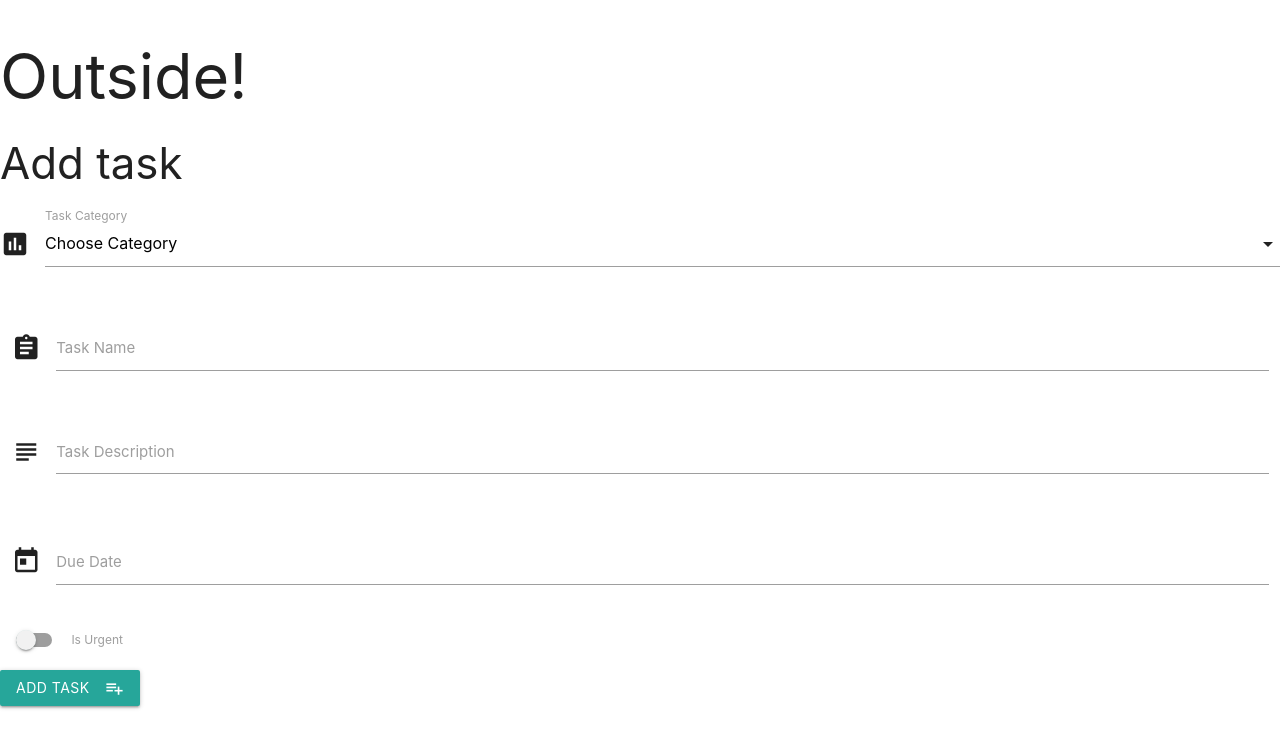
After one commit to Fordalex/task_manager, a Flask app: page /add_task in a window 1280 px wide. The commit adds this page. Shown: the top 748 px of the page. Run offline with Flask 2, Linux system fonts and the light colour scheme; data that the repository does not hold is empty; some libraries are stand-ins or nearby versions.

Commit message:
added addtask.html file and form

```diff
--- a/app.py
+++ b/app.py
@@ -15,6 +15,17 @@ mongo = PyMongo(app)
 def get_tasks():
     return render_template("tasks.html", tasks=mongo.db.tasks.find())
 
+@app.route('/add_task')
+def add_task():
+    return render_template('addtask.html', categories=mongo.db.categories.find())
+
+@app.route('/insert_task', methods=['POST'])
+def insert_task():
+    tasks = mongo.db.tasks
+    tasks.insert_one(request.form.to_dict())
+    return redirect(url_for('get_tasks'))
+
+
 if __name__ == '__main__':
     app.run(host=os.environ.get('IP'),
             port=os.environ.get('PORT'),
--- /dev/null
+++ b/templates/addtask.html
@@ -0,0 +1,57 @@
+{% extends 'base.html' %}
+{% block content %}
+
+<h3>Add task</h3>
+<div class="row">
+    <form action="{{ url_for('insert_task') }}" method="POST"  class="col s12">
+        <div class="row">
+            <div class="row">
+                <div class="input-field col s12">
+                    <i class="material-icons prefix">poll</i>
+                    <select id="category" name="category_name">
+                  <option value="" disabled selected>Choose Category</option>
+                  {% for cat in categories %}
+                      <option value="{{cat.category_name}}">{{cat.category_name}}</option>
+                  {% endfor %}
+                </select>
+                    <label>Task Category</label>
+                </div>
+            </div>
+            <div class="input-field col s12">
+                <i class="material-icons prefix">assignment</i>
+                <input id="task_name" name="task_name" type="text">
+                <label for="icon_prefix">Task Name</label>
+            </div>
+        </div>
+        <div class="row">
+            <div class="input-field col s12">
+                <i class="material-icons prefix">subject</i>
+                <textarea name="task_description" id="task_description" class="materialize-textarea"></textarea>
+                <label for="icon_telephone">Task Description</label>
+            </div>
+        </div>
+        <div class="row">
+            <div class="input-field col s12">
+                <i class="material-icons prefix">today</i>
+                <input id="due_date" name="due_date" type="text" class="datepicker">
+                <label for="icon_prefix">Due Date</label>
+            </div>
+        </div>
+        <div class="row">
+            <div class="switch">
+                <label>
+                  <input id="is_urgent" name="is_urgent" type="checkbox">
+                  <span class="lever"></span>
+                  Is Urgent
+                </label>
+            </div>
+        </div>
+        <div class="row">
+            <button class="btn waves-effect waves-light" type="submit" name="action">Add Task
+                <i class="material-icons right">playlist_add</i>
+             </button>
+        </div>
+    </form>
+</div>
+
+{% endblock %}
--- a/templates/base.html
+++ b/templates/base.html
@@ -1,11 +1,40 @@
 <!DOCTYPE html>
 <html>
+
 <head>
+	<!-- icons for (Materialize) -->
+	<link href="https://fonts.googleapis.com/icon?family=Material+Icons" rel="stylesheet">
+	<!-- Compiled and minified CSS (materialize) -->
+	<link rel="stylesheet" href="https://cdnjs.cloudflare.com/ajax/libs/materialize/1.0.0/css/materialize.min.css">
 
 </head>
+
 <body>
 	<h1>Outside!</h1>
 	{% block content %}
 	{% endblock %}
+
+
+	<!-- Jquery -->
+	<script src="https://cdnjs.cloudflare.com/ajax/libs/jquery/3.4.1/jquery.min.js"
+		integrity="sha256-CSXorXvZcTkaix6Yvo6HppcZGetbYMGWSFlBw8HfCJo=" crossorigin="anonymous"></script>
+	<!-- Compiled and minified JavaScript (materialize) -->
+	<script src="https://cdnjs.cloudflare.com/ajax/libs/materialize/1.0.0/js/materialize.min.js"></script>
+	<script type="text/javascript">
+
+		$(document).ready(function(){
+	        $('.collapsible').collapsible();
+	    });
+         $(document).ready(function(){
+    $('.datepicker').datepicker();
+    $('select').formSelect();
+  });
+        	document.getElementById("matfix").addEventListener("click", function(e) {
+	        e.stopPropagation();
+        });
+	</script>
+
+
 </body>
+
 </html>
```
Also changed, not shown: templates/tasks.html (+21 -7 lines). Lines whose indentation alone changed are shown as unchanged.
